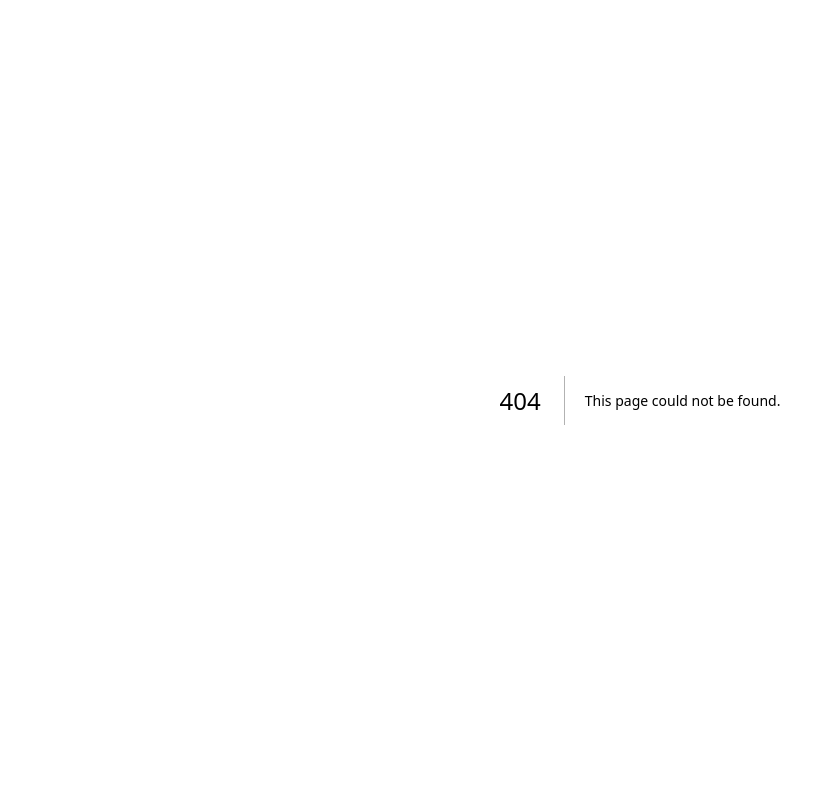
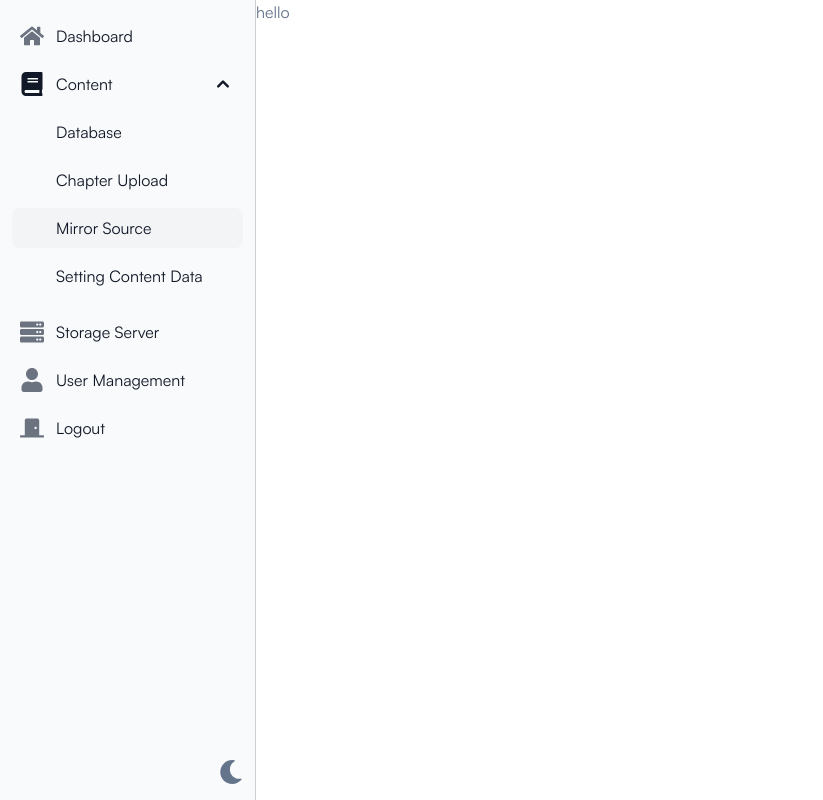
Before and after one commit to azzahradins/kyscms-js, a Next.js app: page /manga/external in a window 1280 px wide. Before the commit this address had no page. Shown: the whole page, without its empty margins (0-823 px from the left). Built offline with nearby package versions, Linux system fonts and the light colour scheme.

Commit message:
new page external source

```diff
--- /dev/null
+++ b/app/(private)/manga/external/page.tsx
@@ -0,0 +1,3 @@
+export default function MangaExternalSource(): React.ReactElement {
+  return <div> hello </div>
+}
--- a/components/Page/Sidebar.tsx
+++ b/components/Page/Sidebar.tsx
@@ -49,7 +49,9 @@ function Sidebar (): React.ReactElement {
                   href="/manga/quickupload">
                   Chapter Upload
                 </Sb.Item>
-                <Sb.Item href="#">
+                <Sb.Item
+                  active={router[2] === 'external' ? true : undefined}
+                  href="#">
                   Mirror Source
                 </Sb.Item>
                 <Sb.Item href="#">
```
